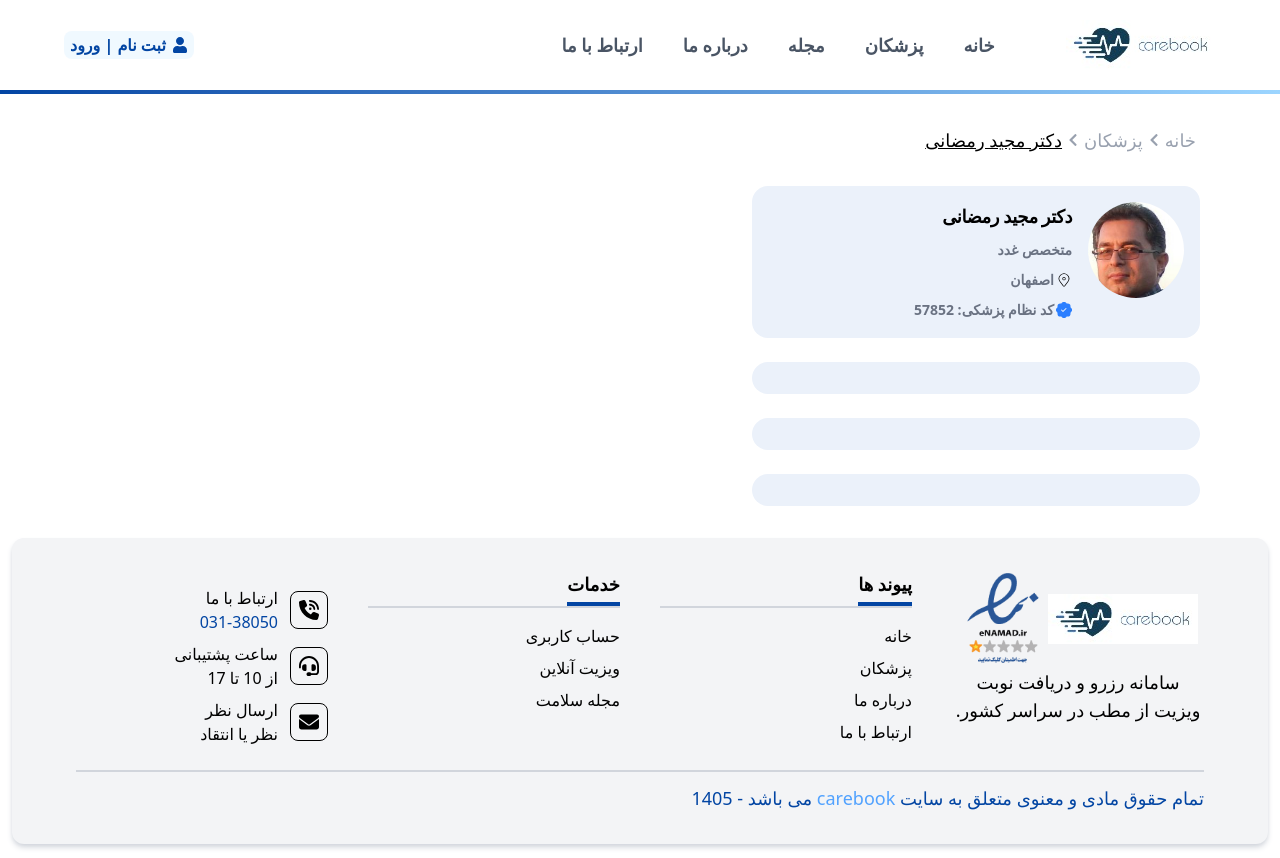
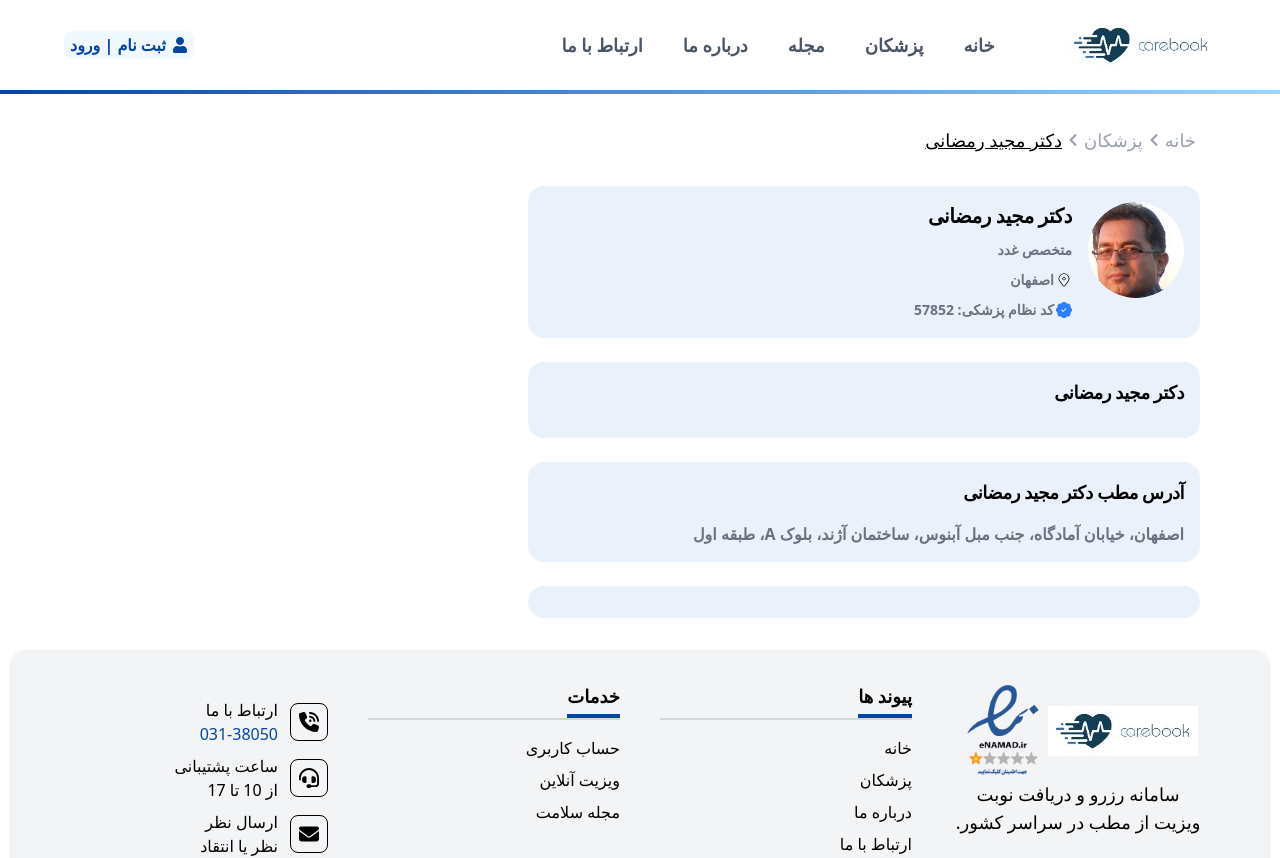
Before and after one commit to ZPeikani/care-book, a Next.js app: page /doctors/1 in a window 1280 px wide. Shown: the top 858 px of the page. Built offline with nearby package versions, Linux system fonts and the light colour scheme.

Commit message:
add and edit fourth color

```diff
--- a/src/components/doctor/doctor-info/DoctorInfo.tsx
+++ b/src/components/doctor/doctor-info/DoctorInfo.tsx
@@ -5,8 +5,8 @@ import { CiLocationOn } from "react-icons/ci";
 
 export default function DoctorInfo({ doctor }: Prop) {
   return (
-    <div className="flex flex-col gap-6 min-w-2/5">
-      <div className="flex gap-4 bg-[#EBF1FA] py-4 pr-4 rounded-2xl">
+    <div className="flex flex-col gap-6 min-w-3/5">
+      <div className="flex gap-4 bg-fourthly py-4 pr-4 rounded-2xl">
         <div>
           <img
             className="w-24 h-24 mb-6 rounded-full"
@@ -15,9 +15,9 @@ export default function DoctorInfo({ doctor }: Prop) {
           />
         </div>
         <div className="flex flex-col gap-2.5">
-          <h5 className="text-lg font-bold tracking-tight text-heading">
+          <h1 className="text-xl font-bold tracking-tight text-heading">
             {doctor.name}
-          </h5>
+          </h1>
           <span className="text-sm font-bold text-gray-500">
             {doctor.specialty}
           </span>
@@ -35,9 +35,23 @@ export default function DoctorInfo({ doctor }: Prop) {
           </div>
         </div>
       </div>
-      <div className="flex gap-4 bg-[#EBF1FA] py-4 pr-4 rounded-2xl"></div>
-      <div className="flex gap-4 bg-[#EBF1FA] py-4 pr-4 rounded-2xl"></div>
-      <div className="flex gap-4 bg-[#EBF1FA] py-4 pr-4 rounded-2xl"></div>
+      <div className="flex flex-col gap-4 bg-fourthly py-4 px-4 rounded-2xl">
+        <h3 className="text-lg font-bold tracking-tight text-heading">
+        {texts.about} {doctor.name}
+        </h3>
+        <span className="text-md text-gray-500 font-bold">
+          {doctor.about}
+        </span>
+      </div>
+      <div className="flex flex-col gap-4 bg-fourthly py-4 px-4 rounded-2xl">
+        <h3 className="text-lg font-bold tracking-tight text-heading">
+        آدرس مطب {doctor.name}
+        </h3>
+        <span className="text-md text-gray-500 font-bold">
+          {doctor.address.detail}
+        </span>
+      </div>
+      <div className="flex gap-4 bg-fourthly py-4 pr-4 rounded-2xl"></div>
     </div>
   );
 }
--- a/src/styles/globals.css
+++ b/src/styles/globals.css
@@ -20,5 +20,6 @@
   --color-primary: #0245a3;
   --color-secondary: #355872;
   --color-thirdly: #9cd5ff;
+  --color-fourthly: #EBF1FA;
   --font-vazirmatn: "Vazirmatn", sans-serif;
 }
```
